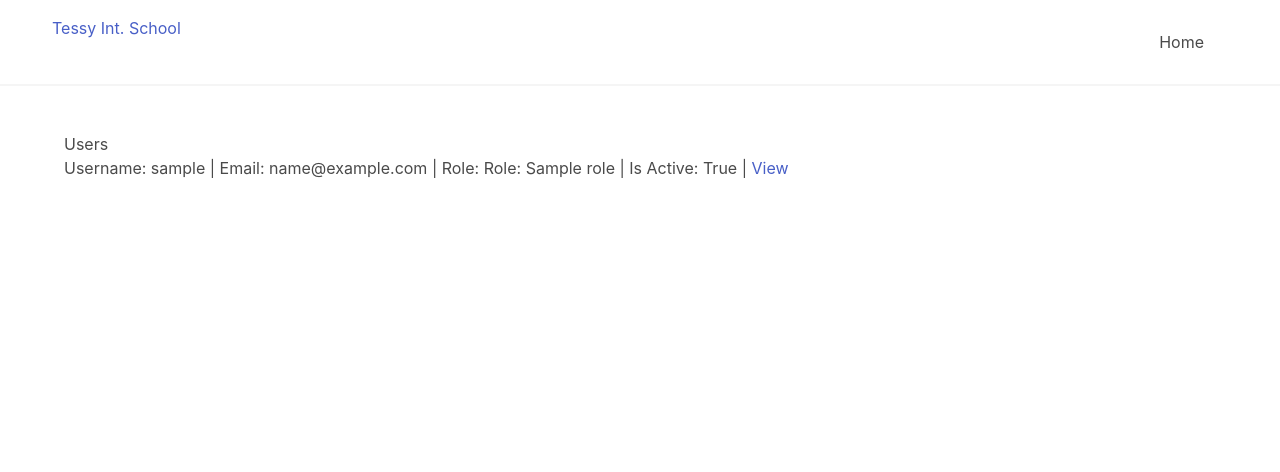
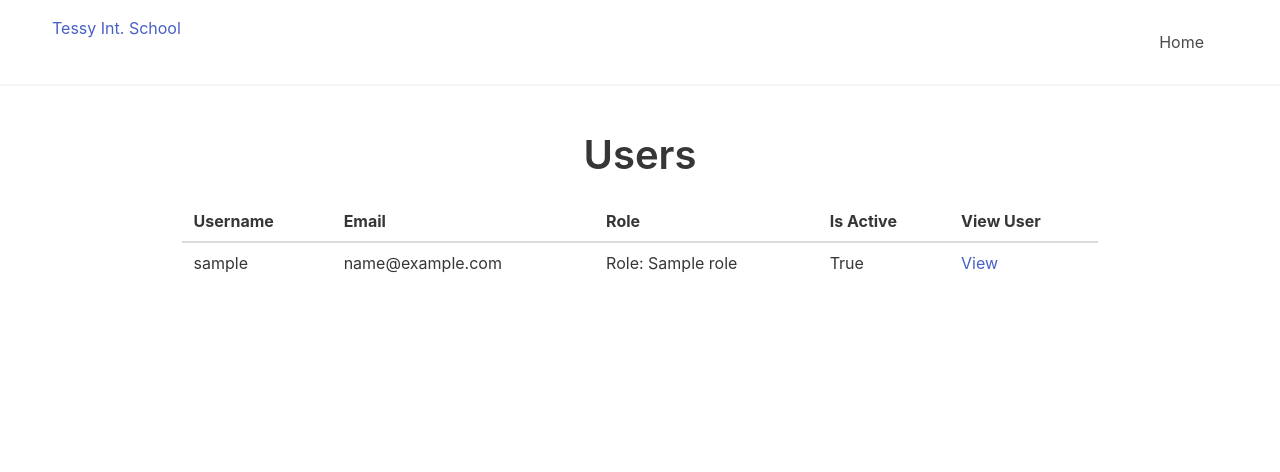
Before and after one commit to fadyboy/tessy_platform, a Flask app: page /list_users in a window 1280 px wide. Shown: the top 472 px of the page. Run offline with Flask 2, Linux system fonts and the light colour scheme; a user stored in the database is signed in; tables that the repository leaves empty hold one stand-in row (values such as "Sample post"); some libraries are stand-ins or nearby versions.

Commit message:
Added styling to the list users template

```diff
--- a/student-platform/config.py
+++ b/student-platform/config.py
@@ -11,7 +11,7 @@ class Config:
     SQLALCHEMY_TRACK_MODIFICATIONS = False
 
     # configure how many users, students, staff displayed on page
-    MAX_USERS_PER_PAGE = 3
+    MAX_USERS_PER_PAGE = 5
 
     # Mail server settings
     MAIL_SERVER = os.environ.get("MAIL_SERVER")
--- a/student-platform/studentapp/templates/list_users.html
+++ b/student-platform/studentapp/templates/list_users.html
@@ -1,14 +1,43 @@
 {% extends "base.html" %}
 
 {% block content %}
-    <h1>Users</h1>
+    <div class="title-wrapper has-text-centered">
+        <h2 class="title is-2 is-spaced">Users</h2>
+    </div>
+    <div class="subtitle"></div>
+    <div class="content-wrapper">
+        <div class="columns is-centered">
+            <div class="column is-four-fifths">
+                <table class="table is-striped is-fullwidth">
+                    <thead>
+                        <tr>
+                            <th>Username</th>
+                            <th>Email</th>
+                            <th>Role</th>
+                            <th>Is Active</th>
+                            <th>View User</th>
+                        </tr>
+                    </thead>
                     {% for user in users %}
-        <div>Username: {{ user.username }} | Email: {{ user.email }} | Role: {{ user.role }} | Is Active: {{ user.is_active }} | <a href="{{ url_for('user', id=user.id) }}">View</a> </div>
+                    <tr>
+                        <td>{{ user.username }}</td>
+                        <td>{{ user.email }}</td>
+                        <td>{{ user.role }}</td>
+                        <td>{{ user.is_active }}</td>
+                        <td><a href="{{ url_for('user', id=user.id)}}">View</a></td>
+                    </tr>
                     {% endfor %}
+                </table>
+                <nav class="pagination">
                     {% if prev_url %}
-        <a href="{{ prev_url }}">Previous Page</a>
+                    <a class="pagination-previous" href="{{ prev_url }}">Previous Page</a>
                     {% endif %}
                     {% if next_url %}
-        <a href="{{ next_url }}">Next Page</a>
+                    <a class="pagination-next" href="{{ next_url }}">Next Page</a>
                     {% endif %}
+                </nav>
+            </div>
+        </div>
+    </div>
+
 {% endblock %}
```
Lines whose indentation alone changed are shown as unchanged.
